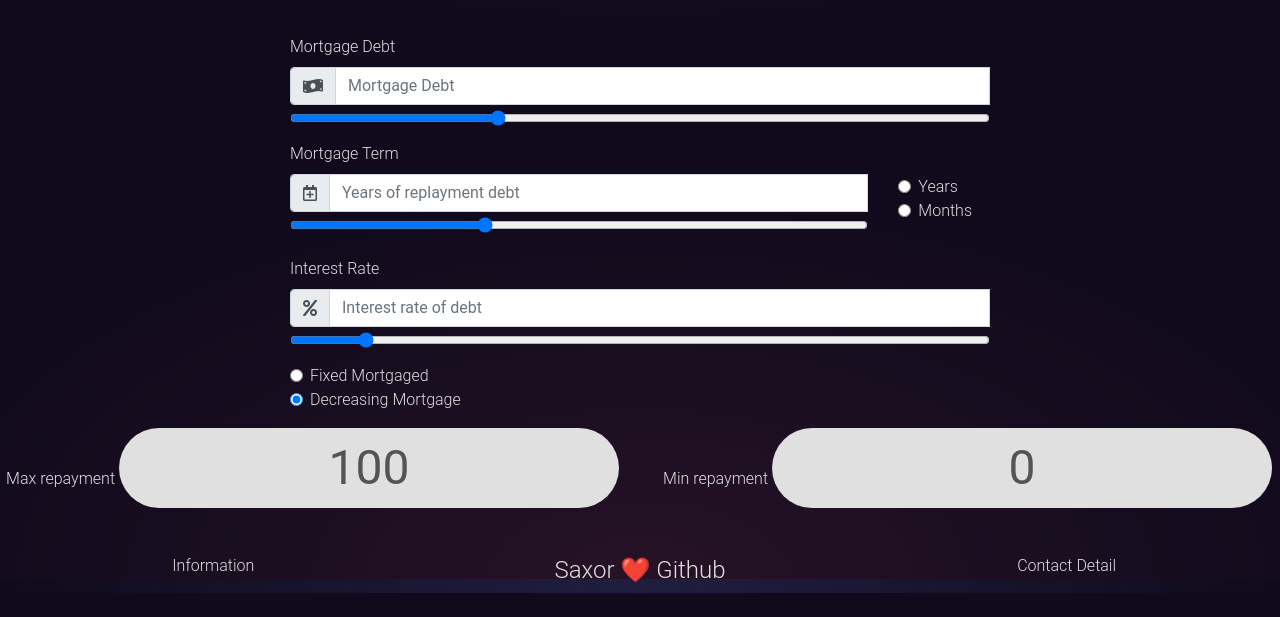
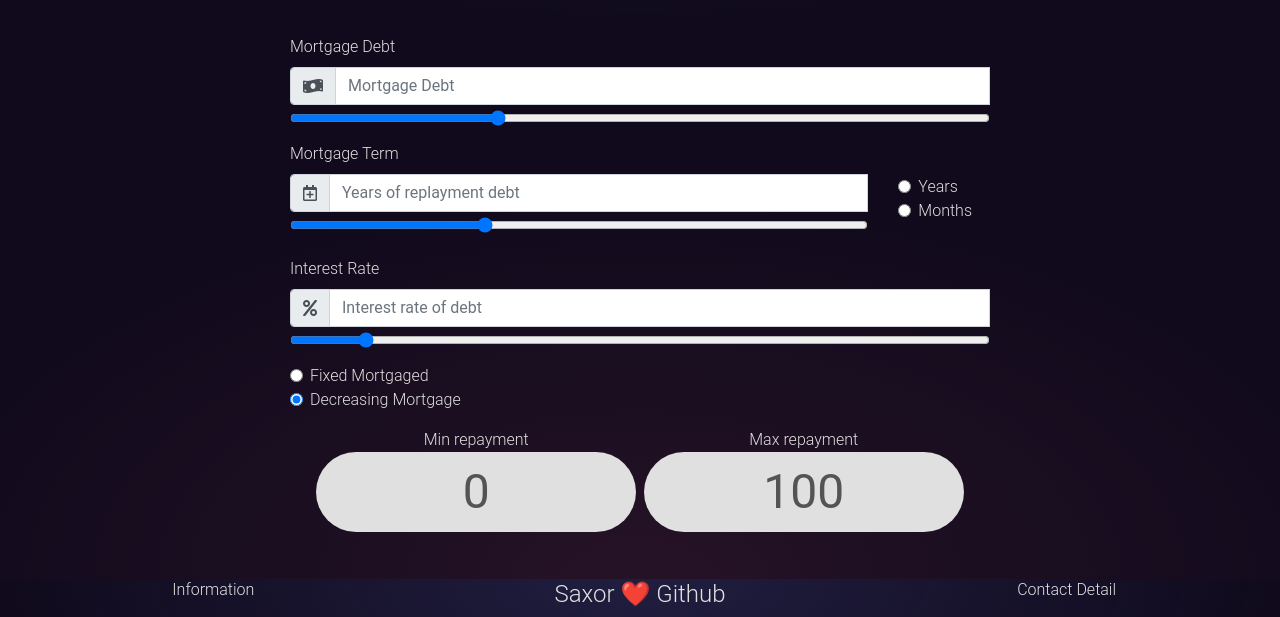
Before and after one commit to igor06brw/All-in-one-Calculator, a plain HTML site: page mortgage.html in a window 1280 px wide. Shown: the part 221-838 px from the top of the page. Before the commit the page ends 814 px from the top, so only its background shows below. Drawn offline with nearby package versions, Linux system fonts and the light colour scheme.

Commit message:
fix auto centering decreasing reults inputs

```diff
--- a/mortgage.html
+++ b/mortgage.html
@@ -98,13 +98,17 @@
         </form>
 
         <div class="row">
-            <div class="col-sm-6 mx-auto display-result ">
-                <label class="form-check-label text-light" for="displayMaxResult">Max repayment</label>
-                <input type="text" class="bg-light rounded-pill border-0 mx-auto display-result__input" value="100" id="displayMaxResult" disabled />
+            <div class="col-sm-3 ml-auto display-result">
+                <div class="row justify-content-center">
+                    <label class="form-check-label text-light" for="displayMinResult">Min repayment</label>
+                    <input type="text" class="bg-light rounded-pill border-0 mx-auto display-result__input" value="0" id="displayMinResult" disabled />
+                </div>
             </div>
-            <div class="col-sm-6 mx-auto display-result">
-                <label class="form-check-label text-light" for="displayMinResult">Min repayment</label>
-                <input type="text" class="bg-light rounded-pill border-0 mx-auto display-result__input" value="0" id="displayMinResult" disabled />
+            <div class="col-sm-3 mr-auto display-result">
+                <div class="row justify-content-center">
+                    <label class="form-check-label text-light" for="displayMaxResult">Max repayment</label>
+                    <input type="text" class="bg-light rounded-pill border-0 mx-auto display-result__input" value="100" id="displayMaxResult" disabled />
+                </div>
             </div>
             <div class="col-sm-8 mx-auto display-result non-display-form">
                 <input type="text" class="bg-light rounded-pill border-0 mx-auto display-result__input" value="0" id="displayResult" disabled />
--- a/styles.scss
+++ b/styles.scss
@@ -14,7 +14,7 @@
 .display-result__input {
     text-align: center;
     height: 80px;
-    width: 500px;
+    width: 320px;
     font-size: 48px;
 }
 
```
Also changed, not shown: styles.css.
